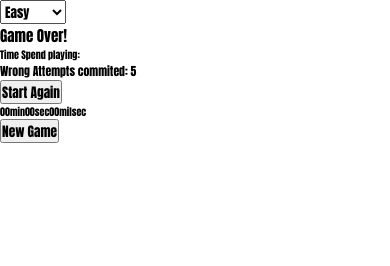
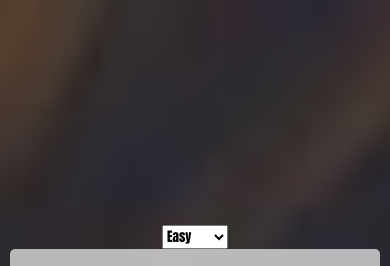
Before and after one commit to JarrahDev/One_Piece_PEXESO, a website built with Vite: page OP_PEXESO/index.html in a window 390 px wide. Shown: the top 266 px of the page. Built offline with nearby package versions, Linux system fonts and the light colour scheme.

Commit message:
CSS3 Stylesheet was successfully completed. HTML5 was optimized, simplified and spell-check. A Background image was added to the Images folder.

```diff
--- a/OP_PEXESO/index.html
+++ b/OP_PEXESO/index.html
@@ -1,12 +1,11 @@
 <!DOCTYPE html>
-<html lang="en" xmlns="http://www.w3.org/1999/html">
+<html lang="en">
 <head>
     <meta charset="UTF-8">
-        <meta name="viewport" content="width=device-width, initial-scale=1.0>"/>
-        <link rel="stylesheet" href="style.css"/>
+    <meta name="viewport" content="width=device-width, initial-scale=1.0">
+    <link rel="stylesheet" href="style.css">
     <script src="script.js" defer type="module"></script>
     <title>One Piece Pexeso - (Memory Game)</title>
-
 </head>
 
 <body>
@@ -17,9 +16,9 @@
                 <option value="24" selected>Easy</option>
                 <option value="48">Medium</option>
                 <option value="72">Hard</option>
-
             </select>
         </label>
+
     </form>
     <div class="playground">
         <div class="modal"></div>
@@ -28,7 +27,7 @@
             <div class="modal-time">
                 <span>Time Spend playing:   </span>
             </div>
-                    <h3 class="modal-text">Wrong Attempts commited: <span class="wrong">5</span></h3>
+            <h3 class="modal-text">Wrong Attempts commited: <span class="wrong"></span></h3>
             <button class="btn modal-btn">Start Again</button>
         </div>
         <div class="features">
--- a/OP_PEXESO/style.css
+++ b/OP_PEXESO/style.css
@@ -1,21 +1,210 @@
 @import url('https://fonts.googleapis.com/css2?family=Orbitron:wght@400..900&display=swap');
+
 * {
     margin: 0;
     padding: 0;
     box-sizing: border-box;
     font-family: "Impact", "Haettenschweiler", "Franklin Gothic Bold",
     "Arial Black", sans-serif;
+
 }
 
 html {
     font-size: 62.5%;
 }
+
 :root {
     --white: #fff;
     --light-grey: #555;
     --grey: #222;
-    --blue: #199ec9ce;
+    --yellow: #e5A01D;
     --grid-cell: 6;
     --gap: 1rem;
     --time: 0.5s;
 }
+
+.container {
+    display: flex;
+    flex-direction: column;
+    align-items: center;
+    justify-content: center;
+    min-height: 100vh;
+    background-repeat: no-repeat;
+    background-image: url("Images/Background.jpg");
+    background-size: 8000px;
+}
+
+.playground {
+    place-content: center;
+    width: 90vmin;
+    height: 90vmin;
+    border-radius: var(--gap);
+    display: grid;
+    gap: var(--gap);
+    padding: var(--gap);
+    background-color: gainsboro;
+    opacity: 0.8;
+
+}
+
+
+.card {
+    background-color: var(--white);
+    box-shadow: 0 0 0.3rem #eee;
+    display: grid;
+    place-items: center;
+    border-radius: inherit;
+    cursor: pointer;
+    perspective: 100rem;
+    transform: rotateY(180deg);
+    transition: transform var(--time) var(--time) linear;
+}
+
+.card.change {
+    pointer-events: none;
+    transform: rotateY(0);
+    transition: transform var(--time) linear;
+}
+
+.card.pause,
+.card.stop {
+    pointer-events: none;
+}
+
+.card img {
+    width: 100%;
+    height: 100%;
+    object-fit: scale-down;
+    background-color: var(--white);
+    border-radius: inherit;
+    transform-style: preserve-3d;
+    transform: rotateY(180deg);
+    transition: transform var(--time) var(--time) linear;
+    backface-visibility: hidden;
+}
+
+.card.change img {
+    transform: rotateY(0);
+    transition: transform var(--time) linear;
+}
+
+.modal {
+    position: fixed;
+    inset: 0;
+    display: grid;
+    place-items: center;
+    opacity: 0;
+    visibility: hidden;
+    transition: opacity var(--time) 1s;
+    background-color: var(--white);
+    background-size: 2000px;
+   align-content: center;
+}
+
+.modal-content {
+    display: flex;
+    flex-direction: column;
+    justify-content: center;
+    align-items: center;
+    row-gap: var(--gap);
+    width: 40rem;
+    aspect-ratio: 1;
+    background-color: var(--white);
+    border-radius: var(--gap);
+}
+
+.modal-heading {
+    font-size: 4rem;
+    color: var(--light-grey);
+    margin-bottom: var(--gap);
+    background-color: var(--white);
+}
+
+.modal-time {
+    display: flex;
+    align-items: center;
+    column-gap: var(--gap);
+}
+
+.modal-time > span {
+    font-size: 1.8rem;
+    color: var(--grey);
+    background-color: var(--white);
+}
+
+.modal-text {
+    font-size: 1.8rem;
+    font-weight: 500;
+    text-transform: uppercase;
+    color: var(--light-grey);
+    background-color: var(--white);
+}
+
+.wrong {
+    display: inline-block;
+    margin: 0.5rem;
+    font-size: 2.5rem;
+}
+
+.btn {
+    box-sizing: content-box;
+    padding: 0.5rem 1rem;
+    background-color: var(--yellow);
+    border: none;
+    border-radius: 0.5rem;
+    font-size: 1.2rem;
+    text-transform: uppercase;
+    letter-spacing: 0.1rem;
+    color: var(--white);
+    margin-top: 2rem;
+    cursor: pointer;
+}
+
+.yes-btn,
+.cancel-btn {
+    margin-inline: 0.5rem;
+    width: 7rem;
+}
+
+.features {
+    display: flex;
+    align-items: center;
+    column-gap: 3rem;
+}
+
+.features .restart-btn {
+    margin: 0;
+    font-size: 1rem;
+}
+
+.timer {
+    font-family: 'Orbitron', sans-serif;
+    font-size: 1.3rem;
+    color: var(--yellow);
+}
+
+.timer span {
+    font-family: 'Orbitron', sans-serif;
+    font-size: 1.6rem;
+    width: 2.7rem;
+}
+
+.timer span:last-child {
+    margin-left: 0.5rem;
+}
+
+@media (max-width: 600px) {
+    :root {
+        --gap: 0.5rem;
+    }
+
+    .playground {
+        width: 95vmin;
+        height: 95vmin;
+    }
+
+    .modal-content {
+        width: 30rem;
+        text-align: center;
+    }
+}
```
Also changed, not shown: OP_PEXESO/Images/Background.jpg (added). Lines whose indentation alone changed are shown as unchanged.
